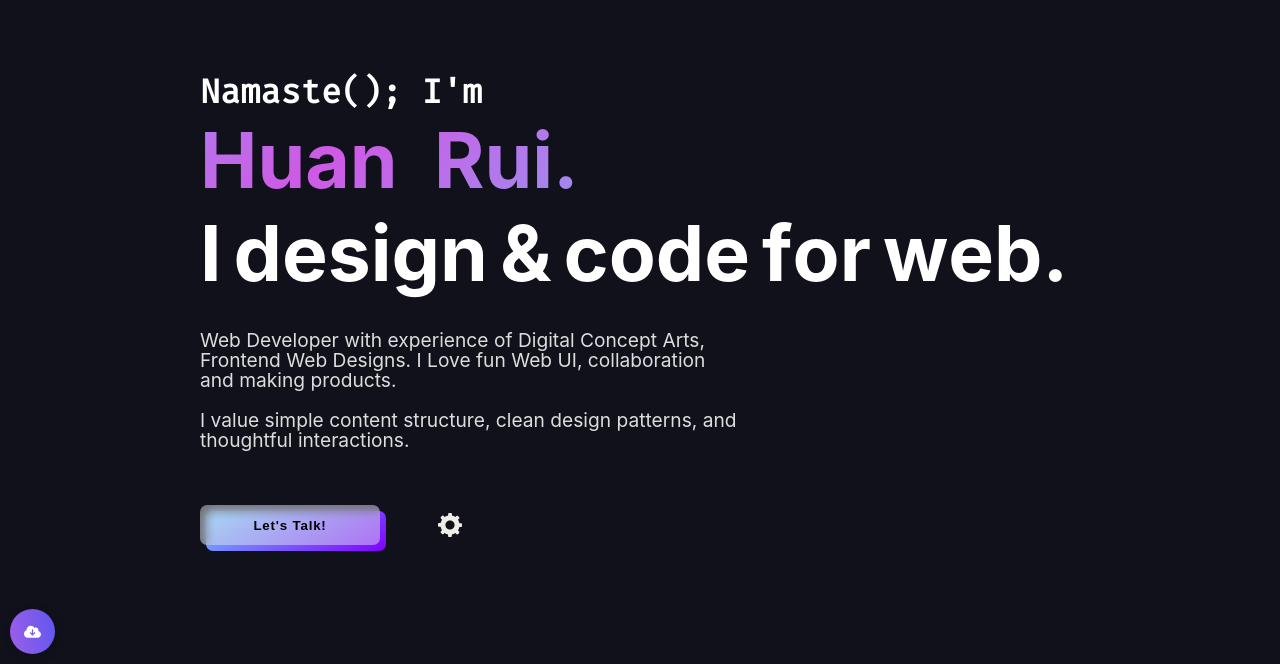
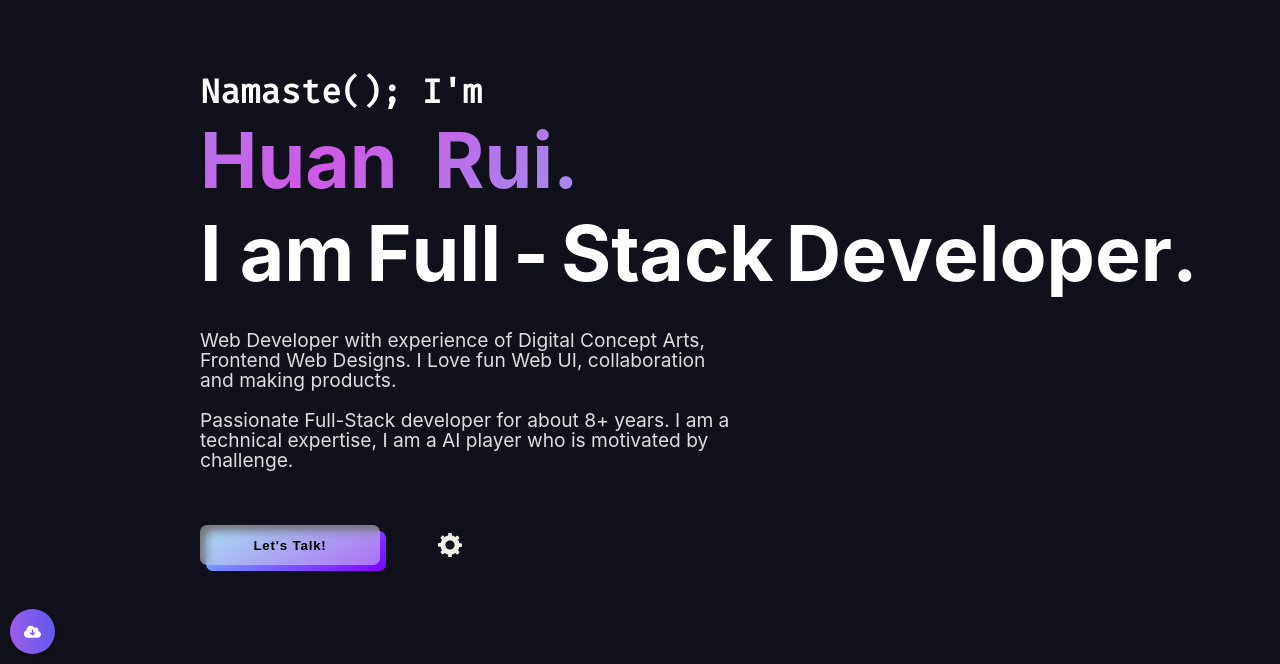
Before and after one commit to windragon0910/windragon0910.github.io, a plain HTML site: page index.html in a window 1280 px wide. Shown: the part 136-800 px from the top of the page. Drawn offline with nearby package versions, Linux system fonts and the light colour scheme; a web font is replaced by a local one.

Commit message:
public portfolio turned

```diff
--- a/index.html
+++ b/index.html
@@ -183,39 +183,43 @@ What are you doing here?! you sneaky developer...
                 <article id="work" data-aos="fade-up" data-aos-delay="400">
                     <div>
                         <p class="jello">I</p>
+                        <p class="jello">&nbsp;</p>
+                        <p class="jello">a</p>
+                        <p class="jello">m</p>
                     </div>
                     <div>
-                        <p class="jello">d</p>
-                        <p class="jello">e</p>
-                        <p class="jello">s</p>
-                        <p class="jello">i</p>
-                        <p class="jello">g</p>
-                        <p class="jello">n</p>
+                        <p class="jello">F</p>
+                        <p class="jello">u</p>
+                        <p class="jello">l</p>
+                        <p class="jello">l</p>
                     </div>
                     <div>
-                        <p class="jello">&</p>
+                        <p class="jello">-</p>
                     </div>
                     <div>
+                        <p class="jello">S</p>
+                        <p class="jello">t</p>
+                        <p class="jello">a</p>
                         <p class="jello">c</p>
-                        <p class="jello">o</p>
-                        <p class="jello">d</p>
-                        <p class="jello">e</p>
+                        <p class="jello">k</p>
                     </div>
                     <div>
-                        <p class="jello">f</p>
+                        <p class="jello">D</p>
+                        <p class="jello">e</p>
+                        <p class="jello">v</p>
+                        <p class="jello">e</p>
+                        <p class="jello">l</p>
                         <p class="jello">o</p>
+                        <p class="jello">p</p>
+                        <p class="jello">e</p>
                         <p class="jello">r</p>
-                    </div>
-                    <div>
-                        <p class="jello">w</p>
-                        <p class="jello">e</p>
-                        <p class="jello">b</p>
                         <p class="jello">.</p>
                     </div>
                 </article>
                 <p id="info-para" data-aos="fade-up" data-aos-delay="600">Web Developer with experience of Digital
                     Concept Arts, Frontend Web Designs. I Love fun Web UI, collaboration and making products.<br>
-                    <br> I value simple content structure, clean design patterns, and thoughtful interactions.
+                    <br> Passionate Full-Stack developer for about 8+ years.
+                    I am a technical expertise, I am a AI player who is motivated by challenge.
                 </p>
                 <div class="contact-btn-div" data-aos="fade-up" data-aos-delay="800">
 
```
